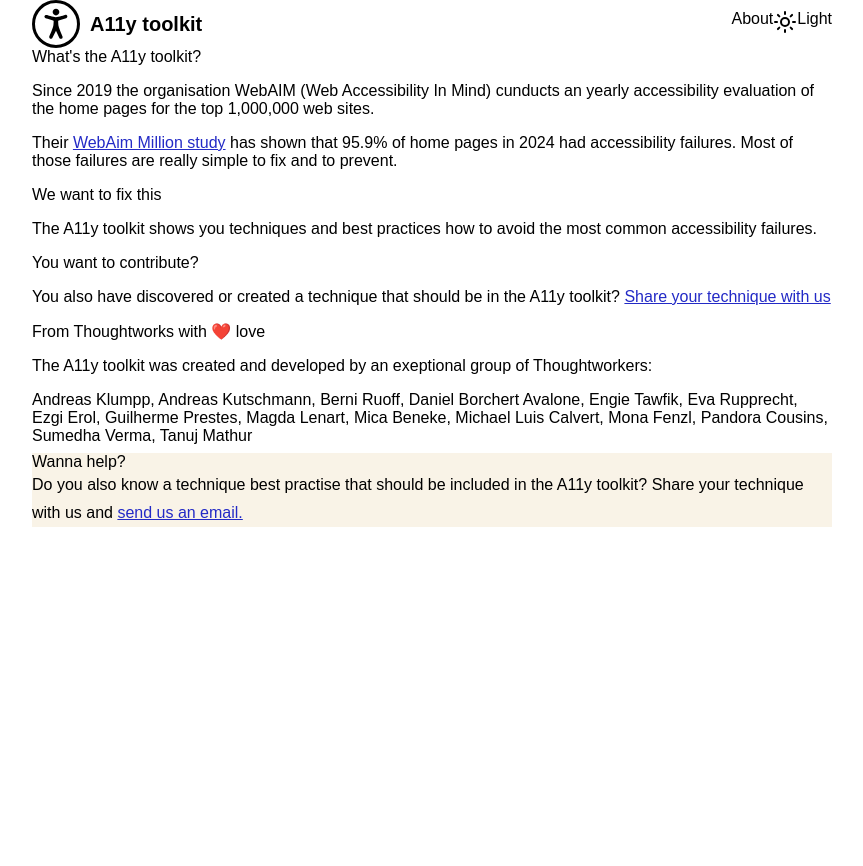
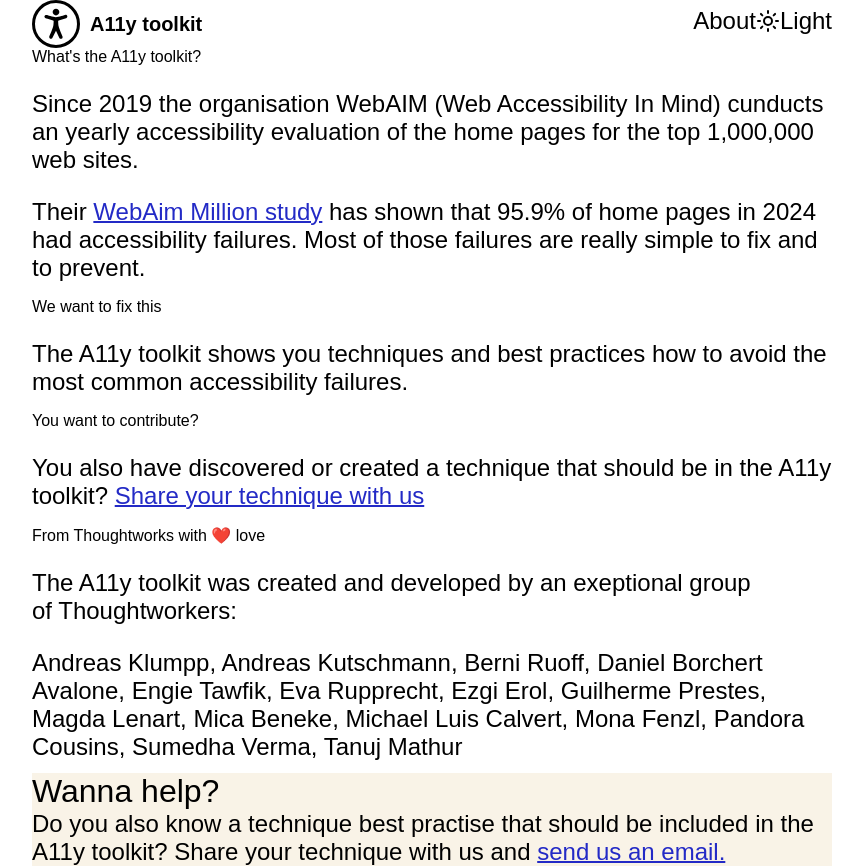
Before and after one commit to bernester/a11y-toolkit, a SvelteKit app: page /about in a window 1280 px wide. Shown: the whole page, without its empty margins (208-1071 px from the left). Before the commit the page ends 800 px from the top, so only its background shows below. Built offline with nearby package versions, Linux system fonts and the light colour scheme.

Commit message:
style improvements

```diff
--- a/src/app.scss
+++ b/src/app.scss
@@ -1,4 +1,5 @@
 @import 'styles/theme';
+@import 'styles/typo';
 @import 'styles/surface';
 @import '@fontsource/lexend';
 @import 'styles/normalize';
@@ -13,44 +14,6 @@
 
 img {
 	border-radius: var(--radius-3);
-}
-
-ul,
-ol {
-	padding-inline-start: var(--size-6);
-
-	li {
-		padding-inline-start: var(--size-1);
-	}
-
-	&.unstyled {
-		padding: 0;
-		list-style: none;
-	}
-}
-
-.page-title,
-.page-header,
-.page-subheader {
-	max-inline-size: initial;
-}
-
-.page-title {
-	font-size: var(--font-size-fluid-2);
-}
-
-.page-header {
-	font-size: var(--font-size-fluid-2);
-}
-
-.page-subheader {
-	font-size: var(--font-size-fluid-1);
-}
-
-p {
-	font-size: var(--font-size-3);
-	line-height: 1.75em;
-	max-inline-size: initial;
 }
 
 .sr-only {
--- a/src/components/TechniqueCard.svelte
+++ b/src/components/TechniqueCard.svelte
@@ -51,7 +51,7 @@
 
 		p {
 			text-wrap: balance;
-			font-size: var(--font-size-1);
+			font-size: var(--font-size-fluid-0);
 			line-height: var(--font-lineheight-1);
 			color: var(--text-2);
 		}
--- a/src/routes/[slug]/+page.svelte
+++ b/src/routes/[slug]/+page.svelte
@@ -57,7 +57,7 @@
 
 	<TechniqueNav title={data.meta.title} style="margin-bottom: var(--size-8);" />
 
-	<hgroup>
+	<hgroup class="space-3">
 		<h1 class="page-title space-2">{data.meta.title}</h1>
 		{#if data.meta.level || data.meta.components.length > 0}
 			<div class="tags space-1">
--- a/src/routes/about/+page.svelte
+++ b/src/routes/about/+page.svelte
@@ -36,9 +36,4 @@
 	p {
 		margin-block: 1em 0.5em;
 	}
-
-	p {
-		line-height: var(--font-lineheight-3);
-		font-size: var(--font-size-3);
-	}
 </style>
--- a/src/styles/_prose.scss
+++ b/src/styles/_prose.scss
@@ -3,6 +3,7 @@
 		margin-top: 1em;
 		margin-bottom: 0.5em;
 		max-inline-size: initial;
+		line-height: var(--font-lineheight-1);
 	}
 
 	:is(h2) {
@@ -13,18 +14,18 @@
 		font-size: var(--font-size-fluid-1);
 	}
 
-	p:not(:is(h2, h3, h4, h5, h6) + p) {
-		margin-top: var(--size-7);
+	:is(ul) {
+		list-style-type: square;
 	}
 
 	:is(ul, ol) {
-		list-style-type: '🔥';
-		padding-left: var(--size-5);
+		padding-left: var(--size-8);
+		margin-bottom: var(--size-8);
 	}
 
 	:is(ul, ol) li {
 		margin-block: 1em;
-		padding-inline-start: 1em;
+		padding-inline-start: var(--size-3);
 		text-wrap: balance;
 	}
 
@@ -36,9 +37,20 @@
 		max-inline-size: 100%;
 		white-space: pre-wrap;
 		padding: 1rem;
-		font-size: var(--font-size-1);
+		font-size: var(--font-size-fluid-8);
 		border-radius: var(--radius-3);
 		tab-size: 2;
-		margin-top: var(--size-7);
+		margin-block: var(--size-8);
+	}
+
+	:is(blockquote) {
+		max-inline-size: initial;
+		border: 1px solid var(--border);
+		border-radius: var(--radius-3);
+		margin-block: var(--size-8);
+
+		p {
+			font-size: var(--font-size-fluid-1);
+		}
 	}
 }
--- /dev/null
+++ b/src/styles/_typo.scss
@@ -0,0 +1,47 @@
+:root {
+	--font-size-fluid-0: clamp(0.75rem, 2vw, 1rem); // 14px min, 16px max
+	--font-size-fluid-1: clamp(1rem, 4vw, 1.5rem); // 16px min, 24px max
+	--font-size-fluid-2: clamp(1.5rem, 6vw, 2rem); // 24px min, 32px max
+	--font-size-fluid-3: clamp(2rem, 9vw, 3rem); // 32px min, 48px max
+}
+
+.page-title,
+.page-header,
+.page-subheader {
+	max-inline-size: initial;
+	line-height: var(--font-lineheight-1);
+}
+
+.page-title {
+	font-size: var(--font-size-fluid-3);
+}
+
+.page-header {
+	font-size: var(--font-size-fluid-2);
+}
+
+.page-subheader {
+	font-size: var(--font-size-fluid-1);
+}
+
+p {
+	font-size: var(--font-size-fluid-1);
+	line-height: var(--font-lineheight-3);
+	max-inline-size: initial;
+}
+
+ul,
+ol {
+	font-size: var(--font-size-fluid-1);
+	line-height: var(--font-lineheight-3);
+	padding-inline-start: var(--size-6);
+
+	li {
+		padding-inline-start: var(--size-1);
+	}
+
+	&.unstyled {
+		padding: 0;
+		list-style: none;
+	}
+}
```
